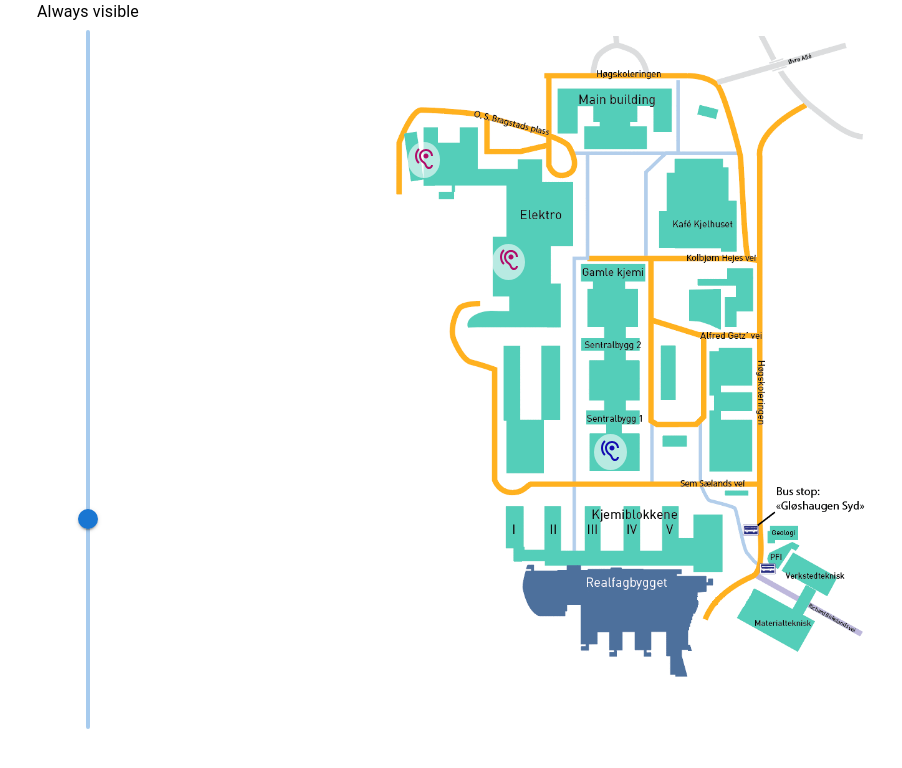
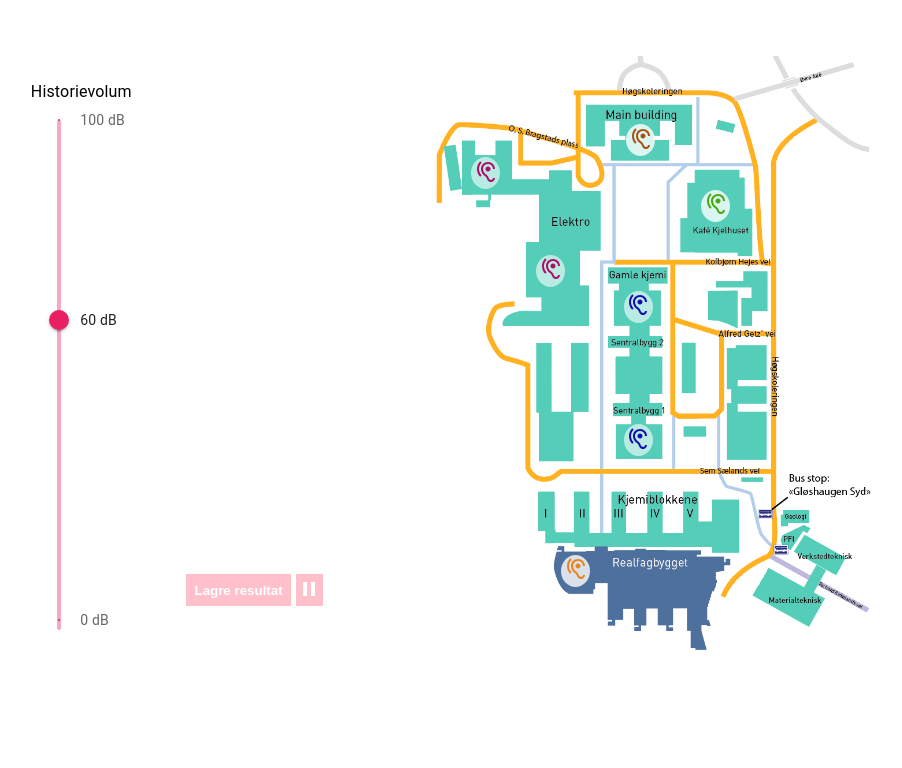
Before and after one commit to chloekh/my-app, a React (Create React App) app: page / in a window 1280 px wide. Shown: the top 768 px of the page, without its empty margins (12-914 px from the left). Built offline with nearby package versions, Linux system fonts and the light colour scheme.

Commit message:
ting fungerer bortsett fra å lagre til fil

```diff
--- a/package.json
+++ b/package.json
@@ -5,15 +5,17 @@
   "dependencies": {
     "@emotion/react": "^11.10.5",
     "@emotion/styled": "^11.10.5",
+    "@fontsource/roboto": "^4.5.8",
     "@mui/base": "^5.0.0-alpha.117",
     "@mui/icons-material": "^5.11.0",
     "@mui/material": "^5.11.8",
+    "@mui/styled-engine-sc": "^5.11.0",
     "@mui/system": "^5.11.8",
-    "@fontsource/roboto": "^4.5.8",
-    "@mui/styled-engine-sc": "^5.11.0",
     "@testing-library/jest-dom": "^5.16.5",
     "@testing-library/react": "^13.4.0",
     "@testing-library/user-event": "^13.5.0",
+    "fetch": "^1.1.0",
+    "fs": "^0.0.1-security",
     "react": "^18.2.0",
     "react-dom": "^18.2.0",
     "react-scripts": "5.0.1",
--- a/src/App.css
+++ b/src/App.css
@@ -22,24 +22,66 @@
 
 .container {
   position: relative;
-  margin: auto;
+  margin: 0 auto;
   width: 100%;
+}
+.topcont {
+  position: relative;
+  margin: 0 auto;
+  width: auto;
+  height: 20px;
 }
 
 .container img {
-  width: 100%;
+  width: 89%;
   height: auto;
 }
 
-.container .el1 {
-  position: absolute;
-  top: 33%;
-  left: 34%
+.cont {
+  align-items:center;
+  width: 160px;
 }
-.container .el2 {
-  position: absolute;
-  top: 18%;
-  left: 24%
+
+.lagreKnapp {
+  display: inline-block;
+  background-color: #e40e79;
+  color: white;
+  border: none;
+  padding: 5%;
+  width: auto;
+  height: 32px;
+  top: 600px;
+  position: relative;
+}
+
+.stoppKnapp {
+  display: inline-block;
+  background-color: #a10971;
+  color: white;
+  border: none;
+  padding: 1%;
+  width: auto;
+  height: 32px;
+  top: 606px;
+  position: relative;
+  margin-left: 5px;
+
+}
+
+.stoppKnapp:disabled, .lagreKnapp:disabled {
+  background-color: pink;
+}
+
+.lagreKnapp:enabled:hover {
+  background-color: #cd0f7b;
+}.stoppKnapp:enabled:hover {
+  background-color: #8d0863;
+}
+
+.lagreKnapp:enabled:active {
+  background-color: #b00b69;
+}.stoppKnapp:enabled:active {
+  background-color: rgb(124, 7, 73);
 }
 
 .el1, .el2 {
@@ -49,26 +91,12 @@
   padding: 0.5%;
   color: #b00b69;
 }
-
 .el1:hover, .el2:hover {
   color: #f03796;
-
 }
-
-.el1:focus, .el2:focus {
+.el1:active, .el2:active {
   color: #ffffff;
   background-color: #4322af40;
-}
-
-.container .st1 {
-  position: absolute;
-  top: 61%;
-  left: 46%
-}
-.container .st2 {
-  position: absolute;
-  top: 48%;
-  left: 44%
 }
 
 .st1, .st2 {
@@ -78,16 +106,103 @@
   padding: 0.5%;
   color: #130bb0;
 }
-
 .st1:hover, .st2:hover {
   color: #4a41ed;
 
 }
-
-.st1:focus, .st2:focus {
+.st1:active, .st2:active {
   color: #ffffff;
   background-color: #4322af40;
 }
+
+.rf {
+  background-color: #ffffffca;
+  border-radius: 100%;
+  border: none;
+  padding: 0.5%;
+  color: #ea831c;
+}
+.rf:hover {
+  color: #ffb12b;
+
+}
+.rf:active {
+  color: #ffffff;
+  background-color: #4322af40;
+}
+
+.kjl {
+  background-color: #ffffffca;
+  border-radius: 100%;
+  border: none;
+  padding: 0.5%;
+  color: #48a810;
+}
+.kjl:hover {
+  color: #92e921;
+
+}
+.kjl:active {
+  color: #ffffff;
+  background-color: #4322af40;
+}
+
+.hvd {
+  background-color: #ffffffca;
+  border-radius: 100%;
+  border: none;
+  padding: 0.5%;
+  color: #a84f10;
+}
+.hvd:hover {
+  color: #e38c1a;
+
+}
+.hvd:active {
+  color: #ffffff;
+  background-color: #4322af40;
+}
+
+.container .el1 {
+  position: absolute;
+  top: 36%;
+  left: 27%
+}
+.container .el2 {
+  position: absolute;
+  top: 21%;
+  left: 14%
+}
+
+.container .st1 {
+  position: absolute;
+  top: 62%;
+  left: 44.5%
+}
+.container .st2 {
+  position: absolute;
+  top: 41.5%;
+  left: 44.5%
+}
+
+.container .rf {
+  position: absolute;
+  top: 82%;
+  left: 32%
+}
+
+.container .kjl {
+  position: absolute;
+  top: 26%;
+  left: 60%;
+}
+
+.container .hvd {
+  position: absolute;
+  top: 16%;
+  left: 45%
+}
+
 
 
 .submit {
@@ -132,3 +247,8 @@
     transform: rotate(360deg);
   }
 }
+
+.wrapper{width: 500px;
+margin: 0 auto;
+position: relative;
+}
--- a/src/App.js
+++ b/src/App.js
@@ -1,25 +1,61 @@
 import kart from './resources/gløskart.png'
 import alarm from './resources/musikk.wav'
+import ekkofritt from './resources/ekkofritt.WAV'
+import elkantina_historie from './resources/elkantina_historie.WAV'
+import elkantina_støy from './resources/elkantina_støy.WAV'
+import element_historie from './resources/element_historie.WAV'
+import element_støy from './resources/element_støy.WAV'
+import hangaren_historie from './resources/hangaren_historie.WAV'
+import hangaren_støy from './resources/hangaren_støy.WAV'
+import stripa_historie from './resources/stripa_historie.WAV'
+import stripa_støy from './resources/stripa_støy.WAV'
+import kjelhuset_historie from './resources/kjelhuset_historie.WAV'
+import kjelhuset_støy from './resources/kjelhuset_støy.WAV'
+import hovedbygget_historie from './resources/hovedbygget_historie.WAV'
+import hovedbygget_støy from './resources/hovedbygget_støy.WAV'
 import './App.css';
 import * as React from 'react';
 import Button from '@mui/material/Button'
 import { IconButton } from '@mui/material';
 import { color, height, positions, shape, sizeHeight, Stack } from '@mui/system';
 import HearingIcon from '@mui/icons-material/Hearing';
-import { yellow, purple } from '@mui/material/colors';
+import PlayArrowIcon from '@mui/icons-material/PlayArrow';
+import PauseIcon from '@mui/icons-material/Pause';
+import { yellow, purple, pink } from '@mui/material/colors';
 import {styled} from '@mui/material/styles'
-import { Circle, Square } from '@mui/icons-material';
+import { Circle, Pause, Square, ThermostatOutlined } from '@mui/icons-material';
 //chloe
 import Slider from '@mui/material/Slider';
 import Grid from '@mui/material/Grid';
 import Typography from '@mui/material/Typography';
+//import node
+//import * as fs from 'node:fs';
+//import { writeFile } from 'node:fs'
+//import {any} from '@servicestack/client'
+
 
 const ColorButton = styled(IconButton)(({theme}) => ({
   color: purple[500],
 }))
+const BetterSlider = styled(Slider)(({theme}) => ({
+  color: pink[500],
+  height: 500,
+  paddingTop: 10,
+}))
 
 
-var audio_BG = new Audio(alarm);
+var audio_BG = new Audio();
+var audio_endre = new Audio();
+//const fs = require('fs');
+const d = new Date();
+const marks = [
+  {value: 0,
+  label: '0 dB',},
+  {value: 60,
+  label: '60 dB',},
+  {value: 100,
+  label: '100 dB',},
+]
 
 /*   const [play] = useSound({alarm})
 function play() {
@@ -30,48 +66,189 @@ function play() {
 class App extends React.Component {
   constructor(props) {
     super(props);
-    this.setState({msg : "Trykk på en knapp for å begynne"});
+    //this.setState({msg : "Trykk på en knapp for å begynne"});
+    this.state = {msg : "Trykk på en knapp for å begynne"};
     this.state = {audio_BG : false};
-    this.state = {audio_endre : false}
-    this.state = {audio_endre_vol : 5}
+    this.state = {audio_endre : false};
+    this.state = {ikkeAktiv : true};
+    this.state = {pause : <PauseIcon />};
+
 
     this.handleEl1 = this.handleEl1.bind(this);
     this.handleEl2 = this.handleEl2.bind(this);
     this.handleSt1 = this.handleSt1.bind(this);
+    this.handleSt2 = this.handleSt2.bind(this);
+    this.handleRf = this.handleRf.bind(this);
+    this.handleHvd = this.handleHvd.bind(this);
+    this.handleKjl = this.handleKjl.bind(this);
+
+    this.handleLagre = this.handleLagre.bind(this);
+    this.handleStopp = this.handleStopp.bind(this);
+    this.handleClick = this.handleClick.bind(this);
+  }
+
+  handleLagre() {
+    console.log("Lagret!")/*
+
+    fs.writeFile("./resources/resultater/"+this.state.msg+".txt", d.getTime()+": "+audio_endre.volume, {'flag' : 'a'}, function(err) {
+      if(err) {
+        return console.log(err);
+      }
+      console.log("Lydvolum ble lagret i "+this.state.msg+".txt, klokka "+d.getTime());
+    })*/
+    //legg til at lyd pauses her
+  }
+
+  handleStopp() {
+    if(this.state.audio_BG) {
+      audio_BG.pause();
+      this.setState({audio_BG : false});
+    }
+    else {
+      if(this.state.msg !== "Ekkofritt-rommet") {
+        audio_BG.play();
+        this.setState({audio_BG : true});
+      }
+    }
+    if(this.state.audio_endre) {
+      audio_endre.pause();
+      this.setState({audio_endre : false});
+      this.setState({pause : <PlayArrowIcon />});
+    }
+    else{
+      audio_endre.play();
+      this.setState({audio_endre : true});
+      this.setState({pause : <PauseIcon />});
+    }
+  }
+
+  handleClick() {
+    this.setState({ikkeAktiv : false});
+    console.log("clicked");
   }
 
 
   handleEl1() {
-    this.setState({msg : audio_BG.volume});
-    //this.setState({msg : "El-kantina"});
+    this.setState({msg : "El-Kantina"});
     if(this.state.audio_BG) {
      audio_BG.pause();
-     this.setState({audio_BG: false})
     }
-    audio_BG = new Audio(alarm);
-    //audio_BG.volume() =
+    if(this.state.audio_endre) {
+     audio_endre.pause();
+    }
+
+    audio_BG = new Audio(elkantina_støy);
     audio_BG.play();
     this.setState({audio_BG : true});
+
+    audio_endre = new Audio(elkantina_historie);
+    audio_endre.play();
+    this.setState({audio_endre : true});
+    this.setState({pause : <PauseIcon />});
+  }
+  handleEl2() {
+    this.setState({msg : "Ekkofritt-rommet"});
+    if(this.state.audio_BG) {
+     audio_BG.pause();
+    }
+    if(this.state.audio_endre) {
+     audio_endre.pause();
     }
 
-  handleEl2() {
-    this.setState({msg : "Ekkofritt rom"});
-    if(this.state.audio_BG) {
-     audio_BG.pause();
-     this.setState({audio_BG: false})
+    audio_endre = new Audio(ekkofritt);
+    audio_endre.play();
+    this.setState({audio_endre : true});
+    this.setState({pause : <PauseIcon />});
   }
-    audio_BG = new Audio(alarm);
-    audio_BG.play();
-    this.setState({audio : true});
 
-  }
   handleSt1() {
     this.setState({msg : "Hangaren"});
     if(this.state.audio_BG) {
      audio_BG.pause();
-     this.setState({audio_BG: false})
+    }
+    if(this.state.audio_endre) {
+     audio_endre.pause();
+    }
+    audio_BG = new Audio(hangaren_støy);
+    audio_BG.play();
+    this.setState({audio_BG : true});
+
+    audio_endre = new Audio(hangaren_historie);
+    audio_endre.play();
+    this.setState({audio_endre : true});
+    this.setState({pause : <PauseIcon />});
+  }
+  handleSt2() {
+    this.setState({msg : "Stripa"});
+    if(this.state.audio_BG) {
+     audio_BG.pause();
+    }
+    if(this.state.audio_endre) {
+     audio_endre.pause();
+    }
+    audio_BG = new Audio(stripa_støy);
+    audio_BG.play();
+    this.setState({audio_BG : true});
+
+    audio_endre = new Audio(stripa_historie);
+    audio_endre.play();
+    this.setState({audio_endre : true});
+    this.setState({pause : <PauseIcon />});
   }
 
+
+  handleRf() {
+    this.setState({msg : "Element-kantina"});
+    if(this.state.audio_BG) {
+     audio_BG.pause();
+    }
+    if(this.state.audio_endre) {
+     audio_endre.pause();
+    }
+    audio_BG = new Audio(element_støy);
+    audio_BG.play();
+    this.setState({audio_BG : true});
+
+    audio_endre = new Audio(element_historie);
+    audio_endre.play();
+    this.setState({audio_endre : true});
+    this.setState({pause : <PauseIcon />});
+  }
+
+  handleKjl() {
+    this.setState({msg : "Kjelhuset"});
+    if(this.state.audio_BG) {
+     audio_BG.pause();
+    }
+    if(this.state.audio_endre) {
+     audio_endre.pause();
+    }
+    audio_BG = new Audio(kjelhuset_støy);
+    audio_BG.play();
+    this.setState({audio_BG : true});
+
+    audio_endre = new Audio(kjelhuset_historie);
+    audio_endre.play();
+    this.setState({audio_endre : true});
+    this.setState({pause : <PauseIcon />});
+  }
+
+  handleHvd() {
+    this.setState({msg : "Aulaen"});
+    if(this.state.audio_BG) {
+     audio_BG.pause();
+    }
+    if(this.state.audio_endre) {
+     audio_endre.pause();
+    }
+    audio_BG = new Audio(hovedbygget_støy);
+    audio_BG.play();
+    this.setState({audio_BG : true});
+
+    audio_endre = new Audio(hovedbygget_historie);
+    audio_endre.play();
+    this.setState({audio_endre : true});
+    this.setState({pause : <PauseIcon />});
   }
 
 
@@ -81,14 +258,14 @@ class App extends React.Component {
     return (
       <div className="App">
 
-        <Grid container spacing={2}>
+        <Grid container spacing={4}>
             <Grid item xs={2}>
-              <Typography id="discrete-slider-always" gutterBottom>
-                 Always visible
+              <Typography id="discrete-slider-always" gutterBottom paddingTop={10}>
+                 Historievolum
               </Typography>
-              <Slider
-              onChange={ (e, val) => audio_BG.volume = val/100 }
-              onDragStop={ (e) => this.props.update(e, audio_BG.volume) }
+              <BetterSlider
+              className='volume_slider'
+              onChange={ (e, val) => audio_endre.volume = val/100 }
               sx={{
                 '& input[type="range"]': {
                   WebkitAppearance: 'slider-vertical',
@@ -97,28 +274,61 @@ class App extends React.Component {
               track={false}
               orientation="vertical"
               aria-labelledby="discrete-slider-always"
-              defaultValue={30}
+              defaultValue={60}
               min={0}
-              max={100}
+              max={102}
+              marks={marks}
+              step={3}
               value={this.state.audio_BG_vol}
               aria-label="Volume"
               valueLabelDisplay="auto"
               />
+
+
             </Grid>
-            <Grid item xs={8}>
-            <div class="container">
+            <div className='cont'>
+              <button className='lagreKnapp' aria-label='Lagre' onClick={this.handleLagre} disabled={this.state.msg ? false : true}>
+                <b>Lagre resultat</b>
+              </button>
+              <button className='stoppKnapp' aria-label='StoppKnapp' onClick={this.handleStopp} disabled={this.state.msg ? false : true}>
+                {this.state.pause}
+              </button>
+            </div>
+            <Grid item xs={5.5}>
+              <div className='wrapper'>
+                <div className="container">
+                  <div className="topcont">
                   <p className='paragraph-place'>{this.state.msg}</p>
+                  </div>
+
                   <img src={kart} className="kart" alt="logo" />
 
-              <button className='el1' aria-label='El1' top="50%" onClick={this.handleEl1} title='Elkantina'>
+                  <button className='el1' aria-label='El1' onClick={() => {this.handleEl1(); this.handleClick()}} title='Elkantina'>
                     <HearingIcon />
                   </button>
-              <button className='el2' aria-label='El2' top="50%" onClick={this.handleEl2} title='Ekkofritt rom'>
+                  <button className='el2' aria-label='El2' onClick={() => {this.handleEl2(); this.handleClick()}} title='Ekkofritt rom'>
                     <HearingIcon />
                   </button>
-              <button className='st1' aria-label='St1' top="50%" onClick={this.handleSt1} title='Hangaren'>
+
+                  <button className='st1' aria-label='St1' onClick={() => {this.handleSt1(); this.handleClick()}} title='Hangaren'>
                     <HearingIcon />
                   </button>
+                  <button className='st2' aria-label='St2' onClick={() => {this.handleSt2(); this.handleClick()}} title='Stripa'>
+                    <HearingIcon />
+                  </button>
+
+                  <button className='rf' aria-label='Rf' onClick={() => {this.handleRf(); this.handleClick()}} title='Element'>
+                    <HearingIcon />
+                  </button>
+
+                  <button className='kjl' aria-label='Kjl' onClick={() => {this.handleKjl(); this.handleClick()}} title='Kjelhuset'>
+                    <HearingIcon />
+                  </button>
+
+                  <button className='hvd' aria-label='Hvd' onClick={() => {this.handleHvd(); this.handleClick()}} title='Aulaen'>
+                    <HearingIcon />
+                  </button>
+                  </div>
               </div>
             </Grid>
           </Grid>
```
Also changed, not shown: 1 other file (tests, documents, lock files or other folders). Lines whose indentation alone changed are shown as unchanged.
